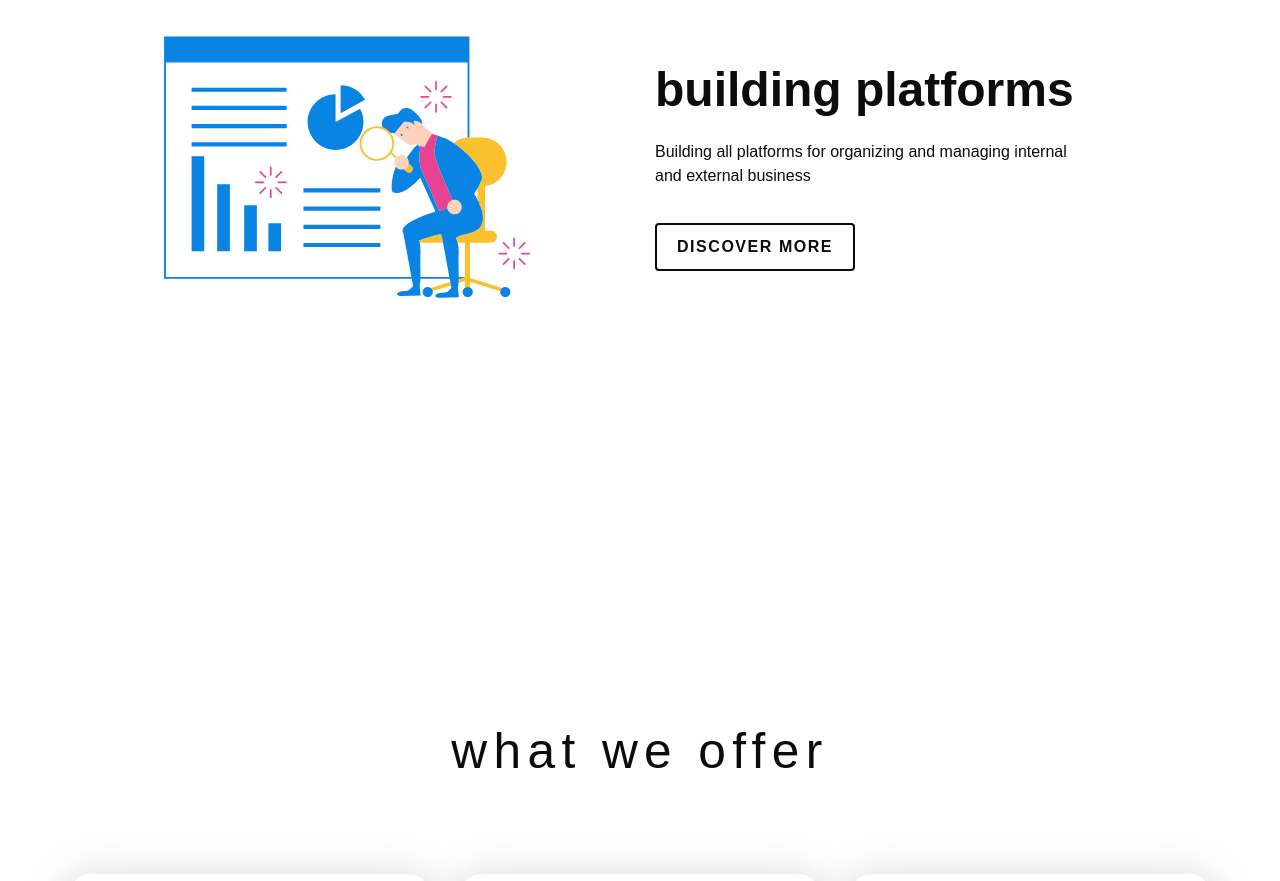
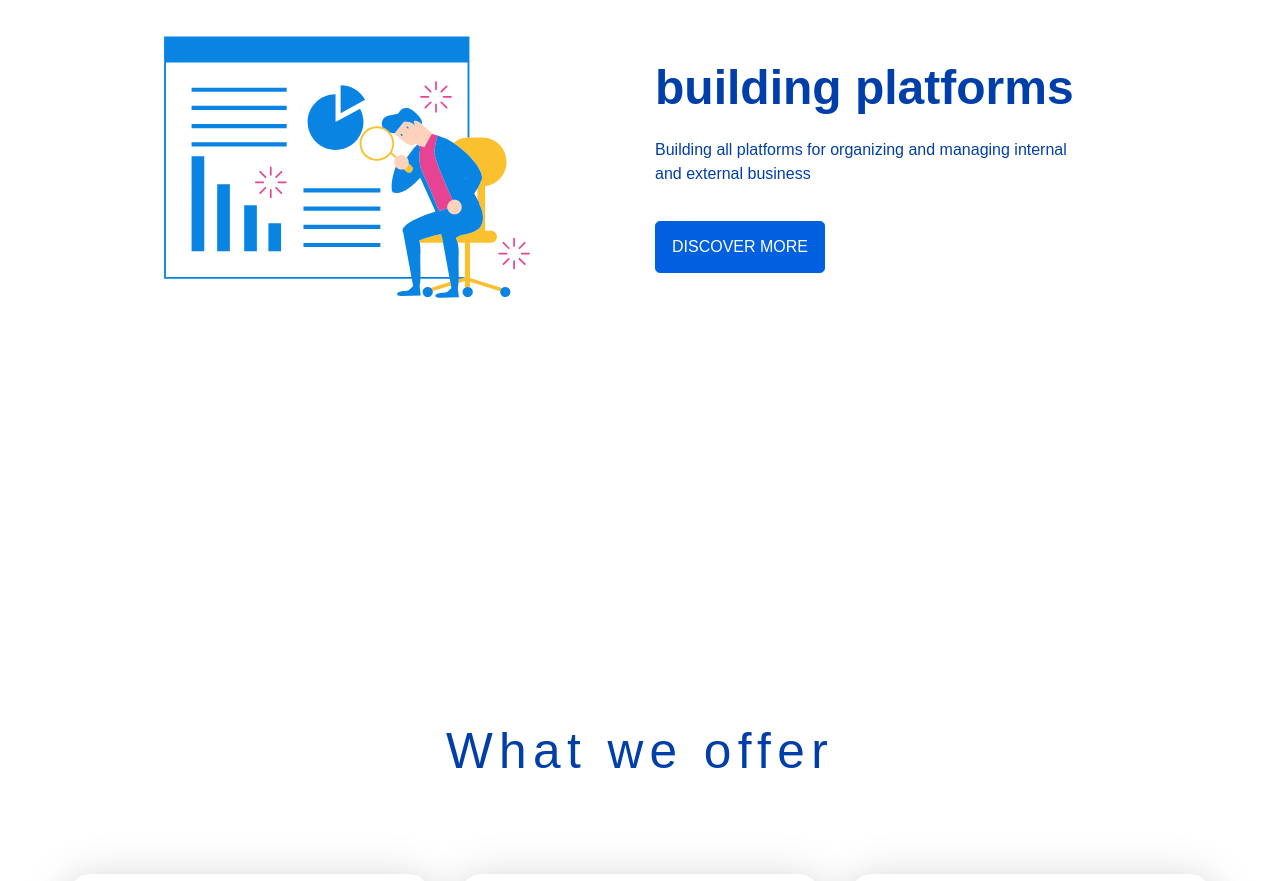
Before and after one commit to mahmoudokily/techit, a React (Create React App) app: page / in a window 1280 px wide. Shown: the part 2720-3601 px from the top of the page. Built offline with nearby package versions, Linux system fonts and the light colour scheme.

Commit message:
fix colors

```diff
--- a/src/_shared/UI/Button.tsx
+++ b/src/_shared/UI/Button.tsx
@@ -29,7 +29,8 @@ export interface Props extends HTMLAttributes<HTMLAnchorElement>, DefaultProps {
 const sizeStyles = (t: CustomTheme, v = "small", fixedSize = false) => `
    font-size: ${t.button.fontSize[v]};
    text-transform:uppercase;
-        ${fixedSize
+        ${
+          fixedSize
             ? `
             width: ${t.button.fixedSize[v]};
             height: ${t.button.fixedSize[v]}; width: ${t.button.fixedSize[v]};
@@ -88,25 +89,29 @@ export const ButtonElement = styled.a<Props>`
     a& {
         text-decoration: none;
     }
-    ${block
+    ${
+      block
         ? `
         justify-content: center;
         width: 100%;
     `
         : ""
     }
-    ${fixedSize
+    ${
+      fixedSize
         ? `
         justify-content: center;
     `
         : ""
     }
-    ${!link
+    ${
+      !link
         ? `
-        ${$fill
+        ${
+          $fill
             ? `
             background: ${theme.type[variant].main};
-            color: ${theme.type[variant].font};
+            color: ${theme.type[variant].font}!important;
             fill: ${theme.type[variant].font};
             > ${IconElement} {
                 background: ${theme.type[variant].main};
@@ -141,7 +146,8 @@ export const ButtonElement = styled.a<Props>`
         `
         }
 
-        ${withBorder
+        ${
+          withBorder
             ? `
             &:focus,
             &:active,
@@ -170,14 +176,16 @@ export const ButtonElement = styled.a<Props>`
     &:active {
         outline: 0;
     }
-    ${disabled
+    ${
+      disabled
         ? `
         opacity: ${theme.button.disabledOpacity};
         pointer-events: none;
     `
         : ""
     }
-    ${loading$
+    ${
+      loading$
         ? `
         pointer-events: none;
         > *:not(.src-wave-ripple):not([data-src-loading="true"]) {
@@ -211,13 +219,17 @@ export const Button: React.FC<PropsWithChildren<Props>> = ({
 
   return (
     <WaveEffect>
-      <ButtonElement disabled={disabled || loading} variant={variant} $size={$size} {...props}>
+      <ButtonElement
+        disabled={disabled || loading}
+        variant={variant}
+        $size={$size}
+        {...props}
+      >
         {loading && <SimpleLoader size={$size} mr={props?.fixedSize ? 0 : 2} />}
         {iconPosition === "left" && IconEl}
         {!loading || typeof children !== "string" ? children : children}
         {iconPosition === "right" && IconEl}
       </ButtonElement>
     </WaveEffect>
-
   );
 };
--- a/src/_shared/UI/theme/type.ts
+++ b/src/_shared/UI/theme/type.ts
@@ -152,7 +152,8 @@ export const createType = (
   if (options === true || typeOptions.button) {
     type.button = type.button || {};
     type.button.background = type.button.background || DV.BUTTON_BG_COLOR;
-    type.button.placeholder = type.button.placeholder || type.main;
+
+    type.button.placeholder = type.button.placeholder || type.dark;
     type.button.placeholderFill =
       type.button.placeholderFill || ColorHelper.getFontColor(type.main);
   }
@@ -204,9 +205,19 @@ export const createType = (
         .toString();
   }
   if (options === true || typeOptions.waveEffect) {
-    type.waveEffect = type.waveEffect || {}
-    const waveEffectColor = ColorHelper.getColor((type.waveEffect.color || type.main))
-    type.waveEffect.color = `radial-gradient(${waveEffectColor.alpha(.2).toString()} 0, ${waveEffectColor.alpha(.3).toString()} 40%, ${waveEffectColor.alpha(.4).toString()} 50%, ${waveEffectColor.alpha(.5).toString()} 60%, ${waveEffectColor.alpha(0).toString()} 70%)`
+    type.waveEffect = type.waveEffect || {};
+    const waveEffectColor = ColorHelper.getColor(
+      type.waveEffect.color || type.main
+    );
+    type.waveEffect.color = `radial-gradient(${waveEffectColor
+      .alpha(0.2)
+      .toString()} 0, ${waveEffectColor
+      .alpha(0.3)
+      .toString()} 40%, ${waveEffectColor
+      .alpha(0.4)
+      .toString()} 50%, ${waveEffectColor
+      .alpha(0.5)
+      .toString()} 60%, ${waveEffectColor.alpha(0).toString()} 70%)`;
   }
   return type;
 };
--- a/src/_shared/i18n/translations/en.json
+++ b/src/_shared/i18n/translations/en.json
@@ -3,5 +3,6 @@
   "contact": "Contact",
   "work with us": "Work with us",
   "we think for you. be perfect": "We Think For You. Be Perfect",
-  "services": "Services"
+  "services": "Services",
+  "what we offer": "What we offer"
 }
--- a/src/_shared/styledComponents/ProjectUi.tsx
+++ b/src/_shared/styledComponents/ProjectUi.tsx
@@ -232,6 +232,8 @@ export const TopLine = styled(motion.div)<Props>`
   font-weight: 550;
   letter-spacing: 1.4px;
   margin-bottom: 1.3rem;
+  color: ${({ theme, inverse }) =>
+    inverse ? theme.colors.primary : theme.colors.white};
 `;
 export const Img = styled(motion.img)`
   padding-right: 0;
@@ -248,6 +250,8 @@ export const Heading = styled(motion.h2)<Props>`
   font-size: 3rem;
   line-height: 1.1;
   font-weight: 600;
+  color: ${({ theme, inverse }) =>
+    inverse ? theme.colors.primary : theme.colors.white};
   @media screen and (max-width: 768px) {
     text-align: center;
   }
@@ -256,6 +260,8 @@ export const Subtitle = styled(motion.p)<Props>`
   max-width: 440px;
   margin-bottom: 35px;
   line-height: 24px;
+  color: ${({ theme, inverse }) =>
+    inverse ? theme.colors.primary : theme.colors.white}!important;
 `;
 
 export const ContentButton = styled(motion.button)<Props>`
@@ -268,15 +274,12 @@ export const ContentButton = styled(motion.button)<Props>`
   text-transform: uppercase;
   cursor: pointer;
   background: none;
-
   border-radius: 4px;
   white-space: nowrap;
   padding: ${({ big }) => (big ? "12px 64px" : "10px 20px")};
   font-size: ${({ fontBig }) => (fontBig ? "20px" : "16px")};
   outline: none;
   border:2px solid ;
-
-
   cursor: pointer;
   position: relative;
   overflow: hidden;
@@ -350,13 +353,14 @@ export const FeatureColumn = styled(motion.div)`
 export const FeatureImageWrapper = styled.div`
   margin-bottom: 1rem;
   border-radius: 50%;
-  border: 2px solid black;
+  border: 2px solid ${({ theme: { colors } }) => colors.primary}!important;
   padding: 30px;
 `;
 export const FeatureName = styled.h3`
   font-weight: 600;
   font-size: 1.3rem;
   letter-spacing: 2px;
+  color: ${({ theme: { colors } }) => colors.primary};
 
   @media screen and (max-width: 768px) {
     font-weight: 400;
@@ -366,6 +370,8 @@ export const FeatureName = styled.h3`
 `;
 export const FeatureText = styled.p`
   margin: 1rem 0 auto;
+  color: ${({ theme: { colors } }) => colors.primary}!important;
+
   text-align: center;
   font-size: 0.9rem;
   line-height: 1.73;
@@ -488,6 +494,7 @@ export const ButtonContainer = styled(Row)`
   }
 `;
 export const SectionTitle = styled(Typography)`
+  color: ${({ theme: { colors } }) => colors.primary}!important;
   text-align: center;
   font-size: clamp(1.3rem, 13vw, 3.1rem);
   line-height: 1.06;
--- a/src/_shared/utils/data/features.ts
+++ b/src/_shared/utils/data/features.ts
@@ -1,4 +1,4 @@
-import { BsFillShieldLockFill } from "react-icons/bs";
+import { BsFillShieldLockFill, BsShieldExclamation } from "react-icons/bs";
 import { IoIosOptions } from "react-icons/io";
 import { AiOutlineCloudUpload } from "react-icons/ai";
 import { BiSupport, BiDollar } from "react-icons/bi";
@@ -24,7 +24,7 @@ export const features = {
       name: "maintenance",
       description:
         "our code is written in highest standards, which makes it highly sustainable",
-      icon: GrHostMaintenance,
+      icon: BsShieldExclamation,
       imgClass: "three",
     },
     {
--- a/src/home/components/Offers.tsx
+++ b/src/home/components/Offers.tsx
@@ -38,7 +38,14 @@ export const Offers: React.FC<OffersProps> = ({ label, data }) => {
               key={index}
             >
               <FeatureImageWrapper className={el.imgClass}>
-                <el.icon size="3rem" color="primary" />
+                <el.icon
+                  size="3rem"
+                  style={{
+                    color: "#003eaa",
+                    fill: "#003eaa",
+                    stroke: "#003eaa",
+                  }}
+                />
               </FeatureImageWrapper>
               <FeatureName>{t(el.name)}</FeatureName>
               <FeatureText>{t(el.description)}</FeatureText>
--- a/src/home/components/Services.tsx
+++ b/src/home/components/Services.tsx
@@ -1,5 +1,5 @@
 import React, { useEffect } from "react";
-import { Flex, Typography } from "../../_shared/UI";
+import { Button, Flex, Typography } from "../../_shared/UI";
 import {
   Container,
   ContentButton,
@@ -78,14 +78,17 @@ const Services: React.FC<Props> = ({ label, data }) => {
                   >
                     {t(el.description)}
                   </Subtitle>
-                  <ContentButton
-                    initial={initial}
-                    transition={{ delay: 1, duration: 0.6 }}
-                    animate={animation}
-                    inverse={index % 2 === 0}
+                  <Button
+                    // initial={initial}
+                    // transition={{ delay: 1, duration: 0.6 }}
+                    // animate={animation}
+                    $size="large"
+                    p={3}
+                    // $fill={false}
+                    variant={index % 2 === 0 ? "primary" : "light"}
                   >
                     {t("discover more")}
-                  </ContentButton>
+                  </Button>
                 </TextWrapper>
               </ContentColumn>
               <ContentColumn
```
Lines whose indentation alone changed are shown as unchanged.
